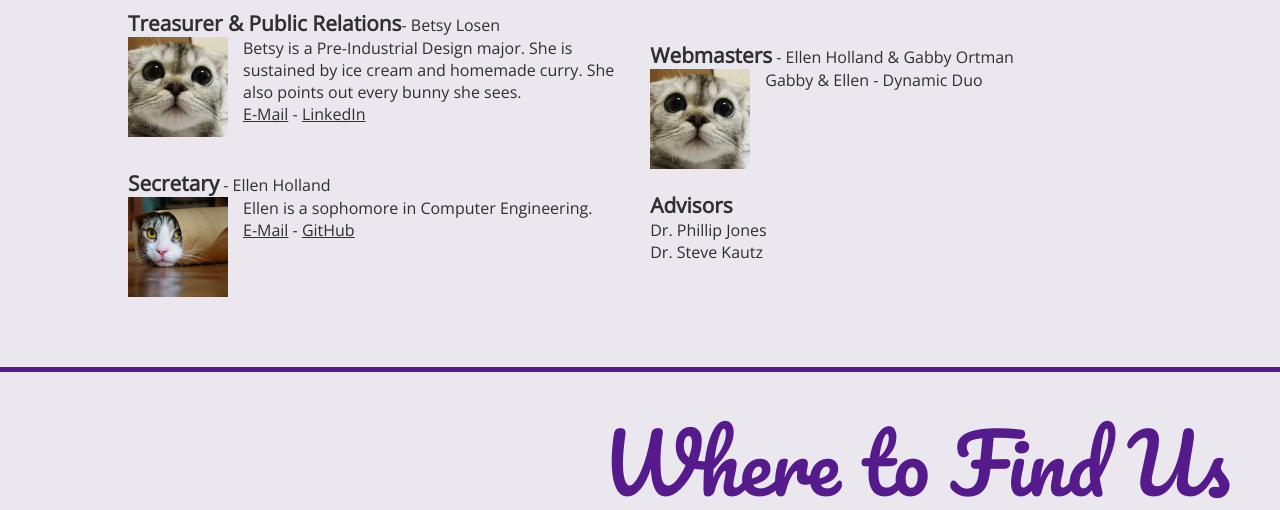
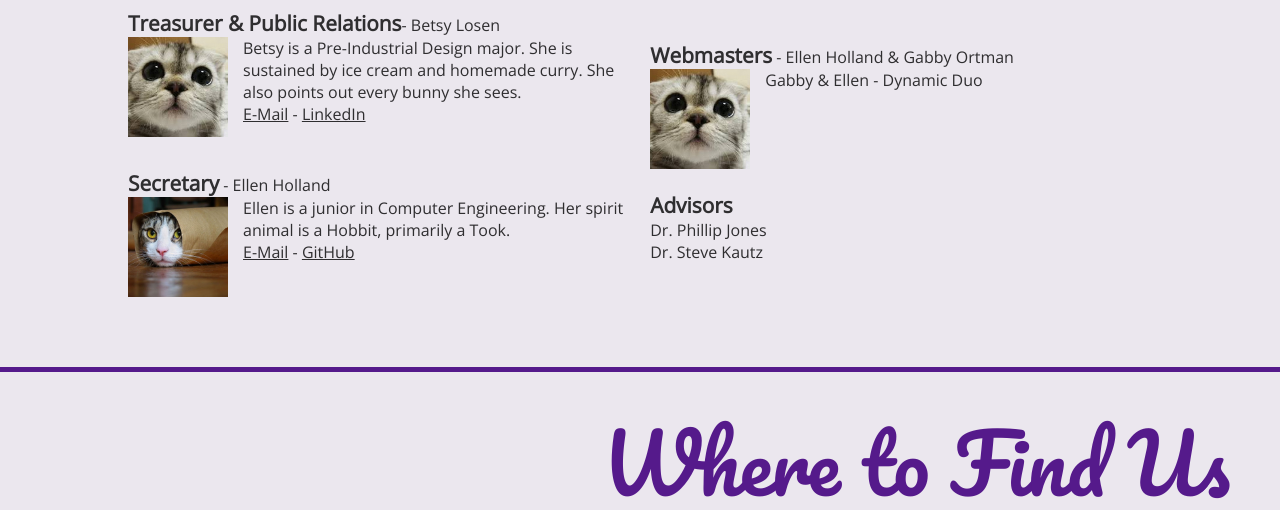
Before and after one commit to ellenholland/DW-Website, a plain HTML site: page index.html in a window 1280 px wide. Shown: the part 2663-3173 px from the top of the page. Drawn offline with nearby package versions, Linux system fonts and the light colour scheme.

Commit message:
small exec update

```diff
--- a/index.html
+++ b/index.html
@@ -208,7 +208,7 @@
 	 					<span class="position-special">Secretary</span> - Ellen Holland
 	 					<br />
 	 					<img src="images/officers/cat4.jpg">
-	 					Ellen is a sophomore in Computer Engineering.
+	 					Ellen is a junior in Computer Engineering. Her spirit animal is a Hobbit, primarily a Took.
 	 					<br /><a href="mailto:ellenh@iastate.edu">E-Mail</a> - <a href="https://github.com/elliemae4">GitHub</a>
 	 				</div>
 	 				<br style="clear:left" />
```
